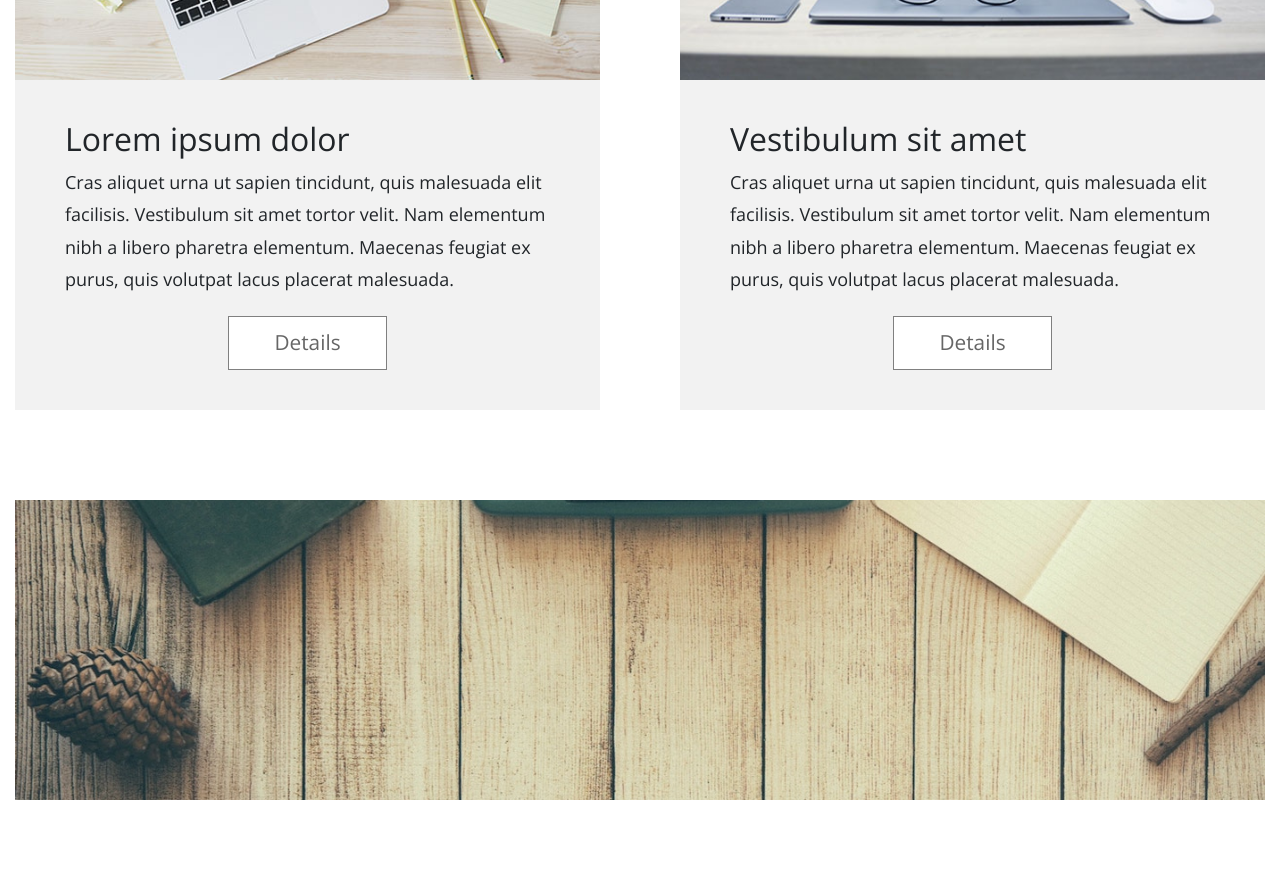
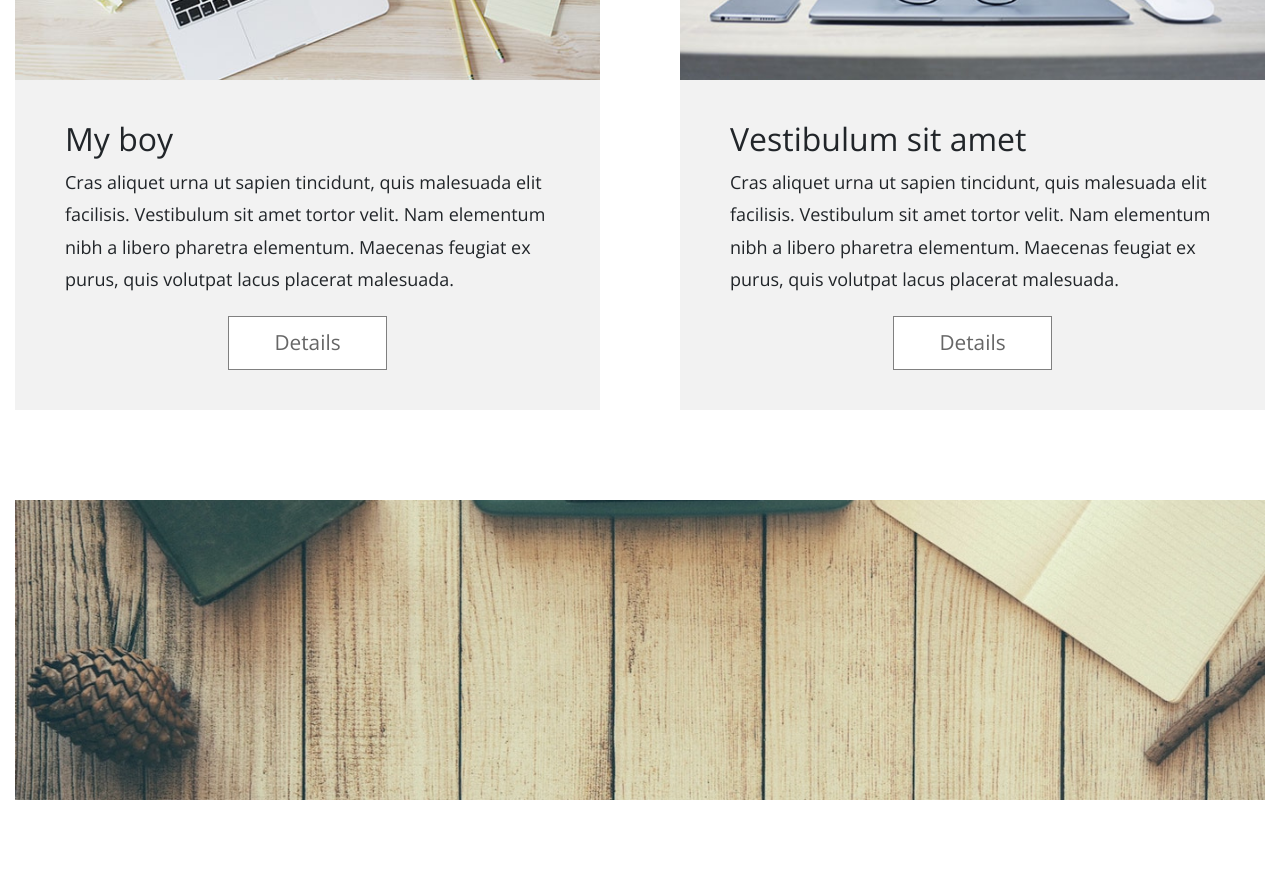
Before and after one commit to star1312/star1312.github.io, a plain HTML site: page index.html in a window 1280 px wide. Shown: the part 1780-2667 px from the top of the page. Drawn offline with nearby package versions, Linux system fonts and the light colour scheme.

Commit message:
Add files via upload

```diff
--- a/index.html
+++ b/index.html
@@ -176,7 +176,7 @@
                         <img src="img/tm-img-1.jpg" class="img-fluid" />
                     </div>
                     <div class="tm-box-3">
-                        <h2>Lorem ipsum dolor</h2>
+                        <h2>My boy</h2>
                         <p> Cras aliquet urna ut sapien tincidunt, quis malesuada elit facilisis. Vestibulum sit amet tortor
                             velit. Nam elementum nibh a libero pharetra elementum. Maecenas feugiat ex purus, quis volutpat
                             lacus placerat malesuada.</p>
```
